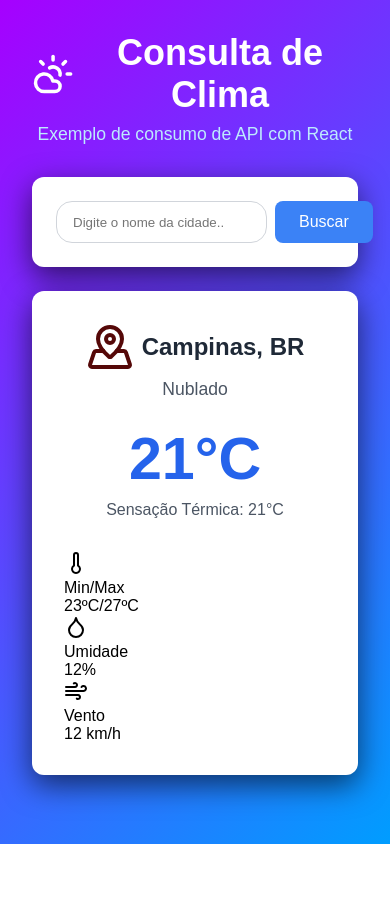
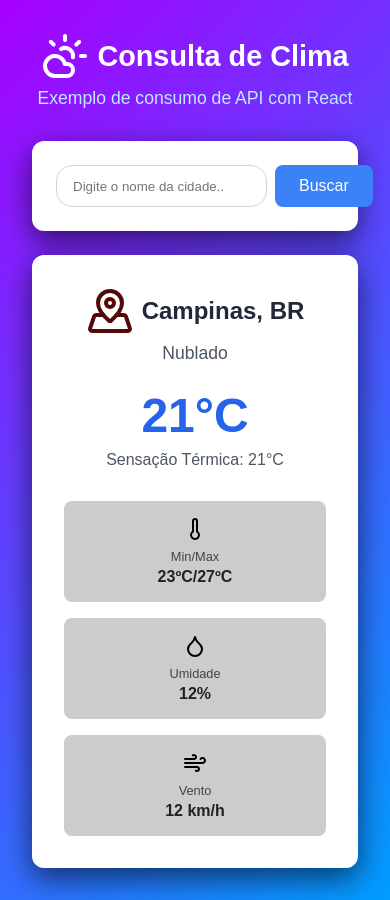
Before and after one commit to gustavoweb/clima-react-2c, a React (Vite) app: page / in a window 390 px wide. Before the commit the page ends 844 px from the top, so only its background shows below. Built offline with nearby package versions, Linux system fonts and the light colour scheme.

Commit message:
Add files via upload

```diff
--- a/src/App.css
+++ b/src/App.css
@@ -67,27 +67,6 @@ header p{
   background: #9ca3af;
 }
 
-
-
-
-
-
-
-
-
-
-
-
-
-
-
-
-
-
-
-
-
-
 #card-resultado{
   background: #fff;
   border-radius: 12px;
@@ -126,3 +105,41 @@ header p{
 #temp-sens{
   color: #4b5563;
 }
+#detalhes-box{
+  display: grid;
+  grid-template-columns: repeat(3,1fr);
+  gap: 16px;
+}
+.detal-item{
+  background: #ccc;
+  padding: 16px;
+  border-radius: 8px;
+  text-align: center;
+}
+.detal-icone{
+  display: flex;
+  justify-content: center;
+  margin-bottom: 8px;
+}
+.detal-texto{
+  font-size: 0.8em;
+  color: #444;
+  margin-bottom: 4px;
+}
+.detal-valor{
+  font-weight: bold;
+  color: #222;
+}
+
+/* RESPONSIVO */
+@media (max-width: 768px){
+  #detalhes-box{
+    grid-template-columns: 1fr;
+  }
+  #temp-valor{
+    font-size: 3em;
+  }
+  header h1{
+    font-size: 1.8em;
+  }
+}
--- a/src/App.jsx
+++ b/src/App.jsx
@@ -21,8 +21,8 @@ function App() {
 
     // Try Executa os comandos
     try{
-      const API_KEY = "";
-      const url = "";
+      const API_KEY = "50878f4678cd0841144b44b2fca0ccc0";
+      const url = `https://api.openweathermap.org/data/2.5/weather?q=${cidade}&appid=${API_KEY}&units=metric&lang=pt_br`;
       const resposta = await fetch(url);
 
       if(!resposta.ok){
```
